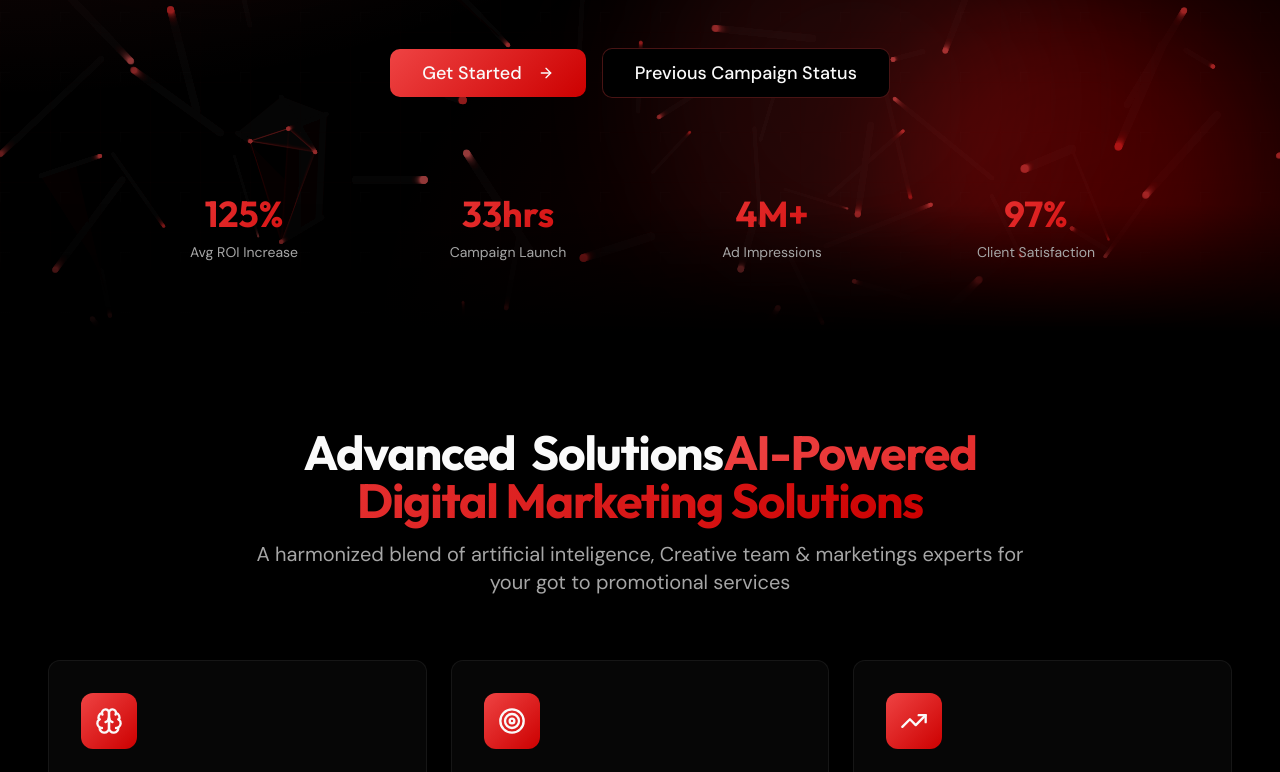
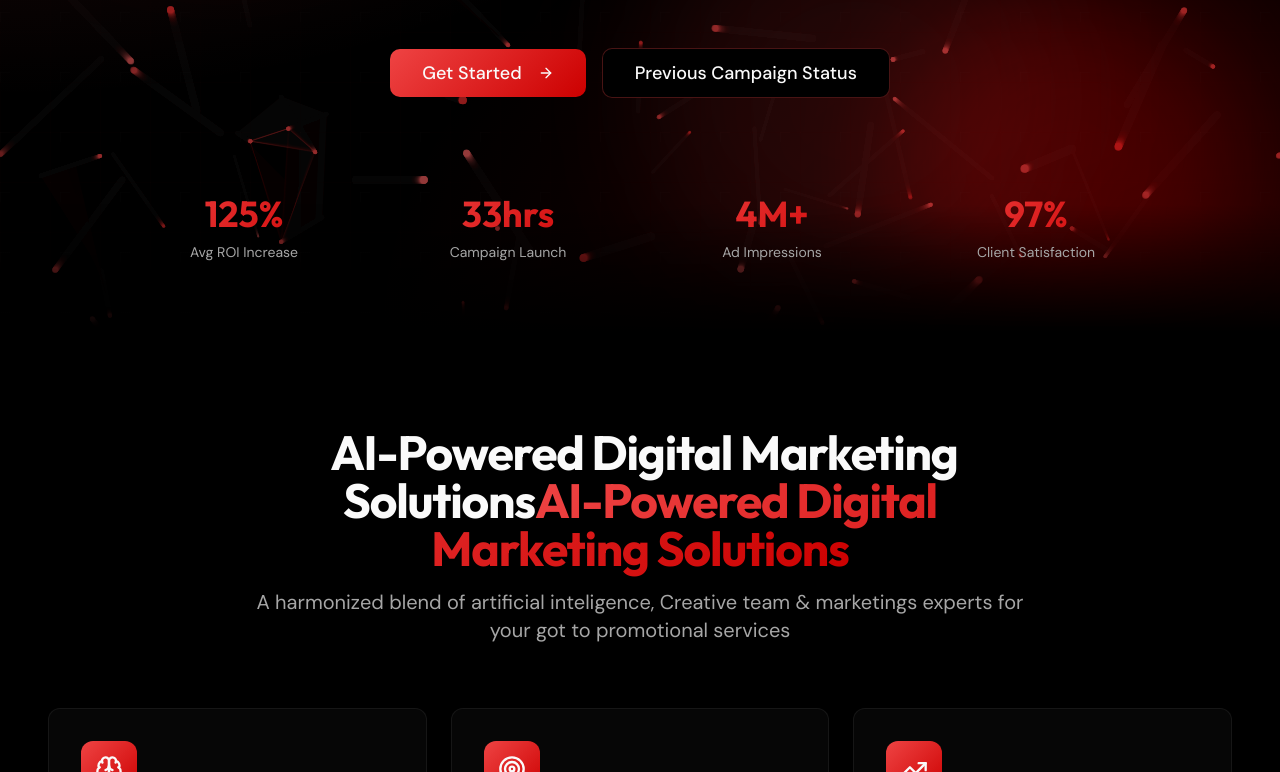
Before and after one commit to zakirartist/zakpot-creatives-e74a35ac, a React (Vite) app: page / in a window 1280 px wide. Shown: the part 468-1240 px from the top of the page. Built offline with nearby package versions, Linux system fonts and the light colour scheme; the HTML template or start-up script is replaced by a standard one.

Commit message:
Visual edit in Lovable
Edited UI in Lovable

```diff
--- a/src/components/Services.tsx
+++ b/src/components/Services.tsx
@@ -29,7 +29,7 @@ export const Services = () => {
   return <section className="py-24 px-4 relative" id="services">
       <div className="container mx-auto max-w-7xl">
         <div className="text-center max-w-3xl mx-auto mb-16 space-y-4">
-          <h2 className="text-4xl md:text-5xl font-display font-bold">Advanced  Solutions<span className="gradient-text">AI-Powered Digital Marketing Solutions</span>
+          <h2 className="text-4xl md:text-5xl font-display font-bold"> AI-Powered Digital Marketing Solutions<span className="gradient-text">AI-Powered Digital Marketing Solutions</span>
           </h2>
           <p className="text-xl text-muted-foreground">A harmonized blend of artificial inteligence, Creative team & marketings experts for your got to promotional services</p>
         </div>
```
